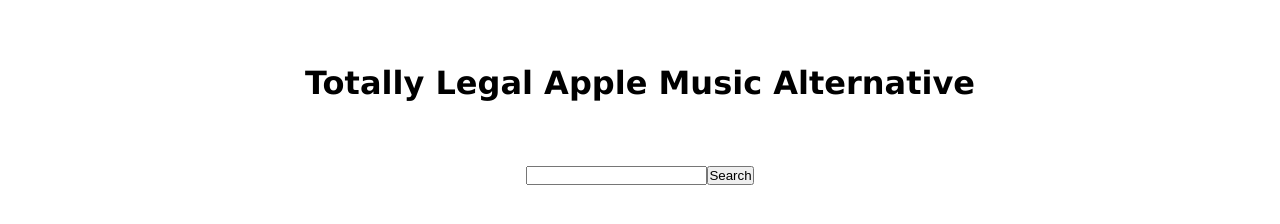
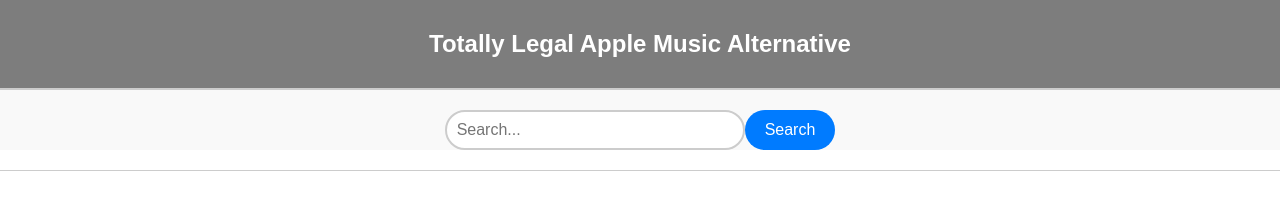
Before and after one commit to Momentum-Team-19/ajax-mytunes-Davis-Patterson, a website: page index.html in a window 1280 px wide. Drawn offline with Linux system fonts and the light colour scheme.

Commit message:
added more styling

```diff
--- a/index.html
+++ b/index.html
@@ -10,11 +10,11 @@
 </head>
 <body>
   <header>
-    <center><h1 id="totally">Totally Legal Apple Music Alternative</h1></center>
+    <center><h2 id="totally">Totally Legal Apple Music Alternative</h2></center>
   </header>
   <form>
-    <input id="search-input"/>
-    <button id="searchButton" type="submit">Search</button>
+    <input type="text" id="search-input" placeholder="Search..."/>
+    <button type="submit" id="searchButton">Search</button>
   </form>
   <section id="resultsContainer">
     <div id="searchResults">
--- a/main.js
+++ b/main.js
@@ -12,6 +12,9 @@
     event.preventDefault();
     let searchTerm = apiUrl + replaceSpaces(input.value) + "/";
     console.log(searchTerm);
+    //clear the previous search before new search
+    let searchResults = document.getElementById("searchResults")
+    searchResults.innerHTML = '';
     fetch(searchTerm, {
         method: 'GET',
         headers: {'Content-Type': 'application/json' },
@@ -38,9 +41,10 @@
             title.innerText = song.trackName;
             songBox.appendChild(title);
             let artistDiv = document.createElement("div");
+            artistDiv.classList.add('artist');
             artistDiv.innerText = song.artistName;
             searchResults.appendChild(songBox);
-            songBox.appendChild(artistDiv)
+            songBox.appendChild(artistDiv);
         }
     });
 });
--- a/style.css
+++ b/style.css
@@ -11,23 +11,71 @@
 
 header {
     /* border: 2px dotted darkgreen;  */
-    margin: 5%;
+    padding: 30px;
+    background: #7d7d7d;
+    color: white;
+    font-size: 30;
+    border-bottom: 1px solid #ccc;
 }
 
 #totally {
-    font-family: "Verdana";
+    font-family: "Arial";
 
 }
 
 form {
+    border-top: 1px solid #ccc;
+    padding: 20px;
     display: flex;
     justify-content: center;
-    margin: 5%;
+    margin: 0 auto;
+    background-color: #f9f9f9;
+    padding: 20px 0px 0px 0px;
+    margin-bottom: 20px;
 }
 
+#search-input {
+    width: 300px;
+    height: 40px;
+    padding: 10px;
+    font-size: 16px;
+    border: 2px solid #ccc;
+    border-radius: 20px;
+}
+
+#searchButton {
+    height: 40px;
+    padding: 10px 20px;
+    font-size: 16px;
+    background-color: #007bff;
+    color: #fff;
+    border: none;
+    border-radius: 20px;
+    cursor: pointer;
+}
+
+#searchButton:hover {
+    background-color: #0056b3;
+}
+
+#searchButton:active {
+    animation: clickEffect 0.3s ease;
+    }
+
+    @keyframes clickEffect {
+    0% {
+        box-shadow: inset 2px 2px 4px rgba(16, 16, 16, 0.1), inset -2px -2px 4px #fff;
+        background-color: #f9f9f9;
+    }
+    100% {
+        box-shadow: inset 5px 5px 8px rgba(16, 16, 16, 0.1), inset -5px -5px 8px #fff;
+        background-color: #007bff;
+    }
+    }
+
 #searchResults {
-    /* border: 2px dotted red;  */
-
+    border-top: 1px solid #ccc;
+    padding: 20px;
     display: flex;
     flex-wrap: wrap;
     justify-content: space-around;
@@ -35,8 +83,8 @@
 
 .songBox {
     border: 1px solid lightgrey;
-    box-shadow: 5px 5px 8px #00000020,
-                -5px -5px 8px #ffffff;
+    box-shadow: 3px 3px 5px #00000020,
+                -3px -3px 5px #ffffff;
     background: linear-gradient(140deg, rgba(255, 0, 0, 0), rgba(0, 0, 0, 0.1));
     display: column;
     justify-content: center;
@@ -62,3 +110,8 @@
     /* border: 1px dotted yellow;  */
     font-family: "Helvetica";
 }
+
+.artist {
+    /* border: 1px dotted yellow;  */
+    font-family: "Helvetica";
+}
```
